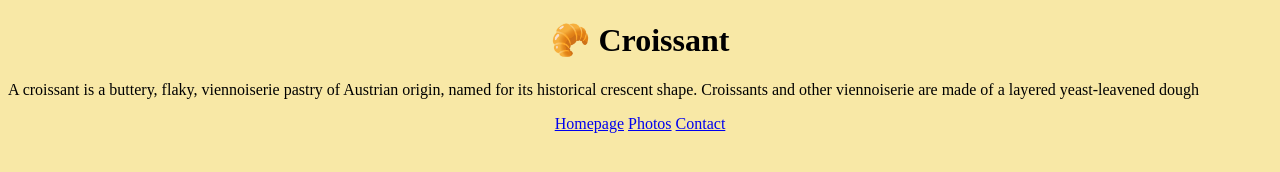
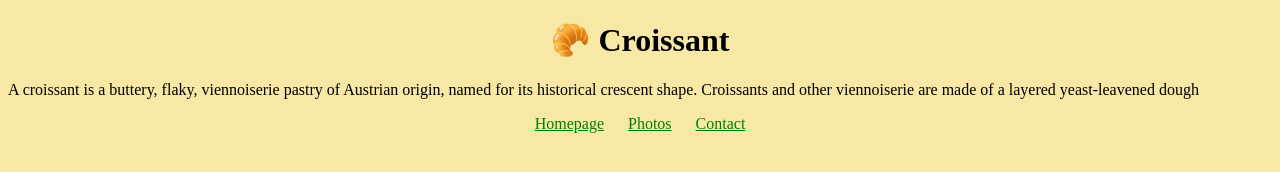
Before and after one commit to kpiv20/croissant, a plain HTML site: page index.html in a window 1280 px wide. Drawn offline with Linux system fonts and the light colour scheme.

Commit message:
added CSS to footer a
changed text color to green and added margin

```diff
--- a/src/styles.css
+++ b/src/styles.css
@@ -6,7 +6,11 @@ body{
 }
 footer{
     text-align: center;
+}
 
+footer a{
+    margin: 0 10px;
+    color: green;
 }
 .croissant-photo{
     max-width: 100%;
```
